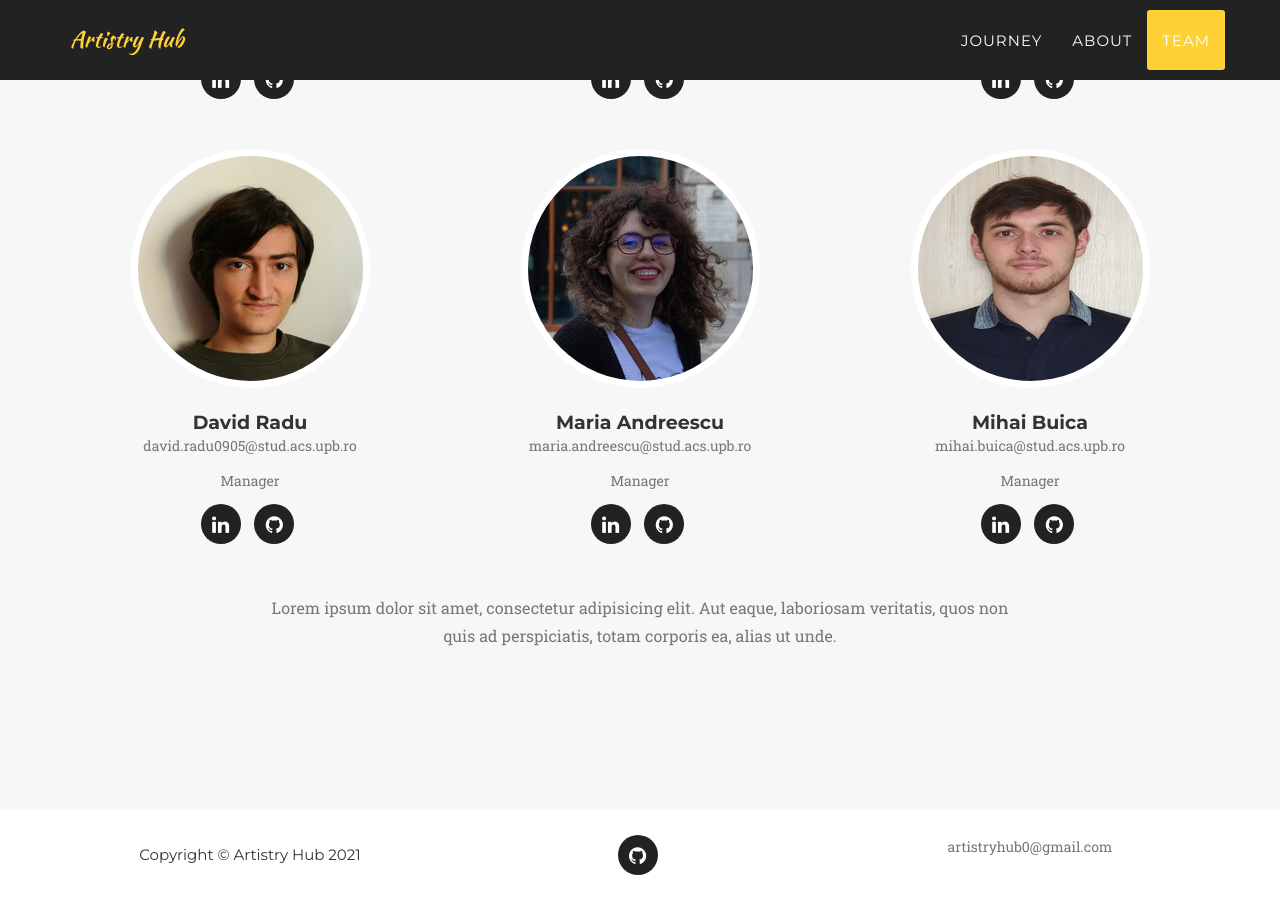
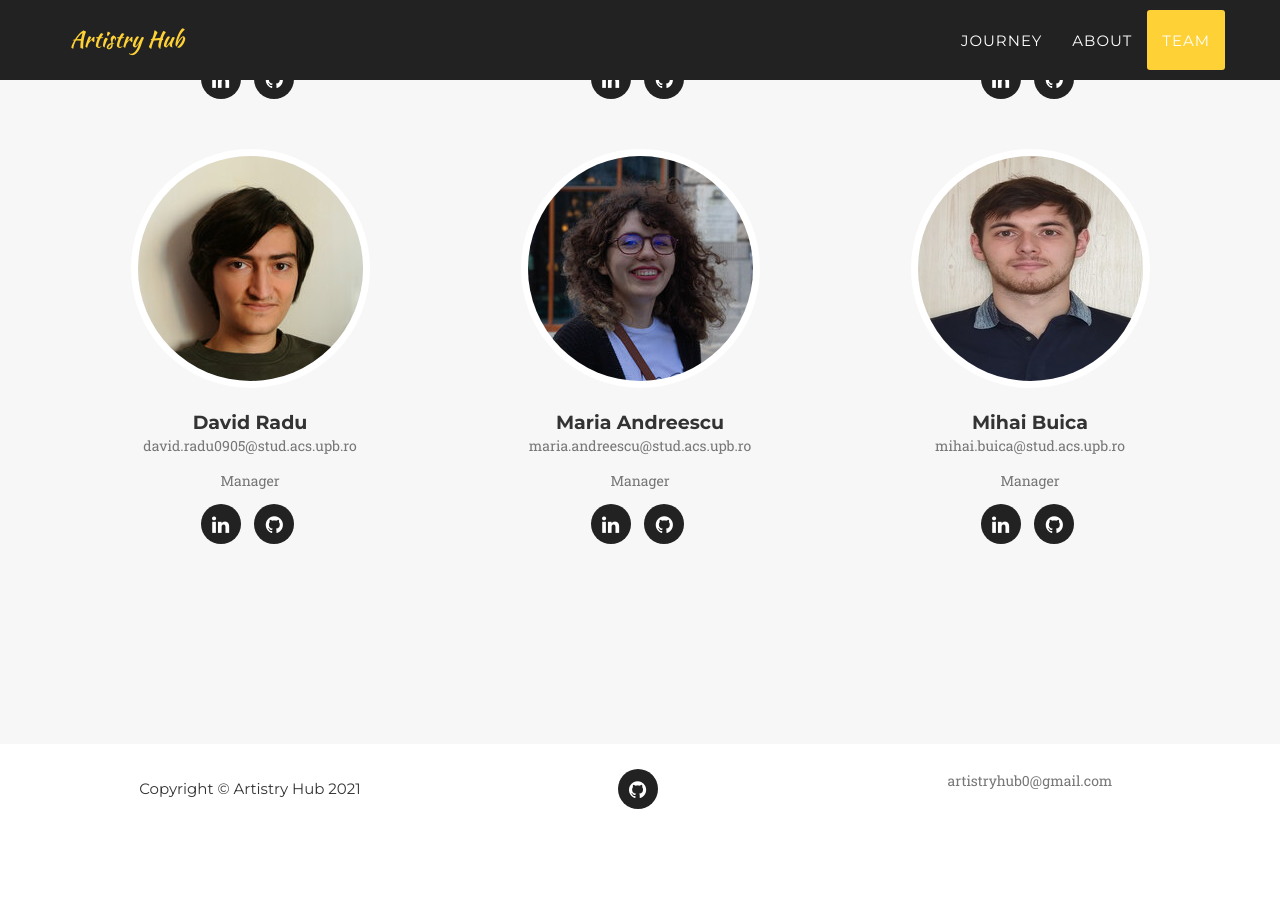
Before and after one commit to ArtistryHub/ArtistryHub, a Jekyll site: the page built from index.html, in a window 1280 px wide and 900 px high, scrolled down 3542 px. Built offline with Jekyll 4.4.1, drawn with Linux system fonts in a browser that asks for light colours; some web fonts are replaced; after the commit the page ends 4376 px from its top, so only the background shows below that.

Commit message:
team section updated - removed useless info

```diff
--- a/_includes/team.html
+++ b/_includes/team.html
@@ -29,10 +29,5 @@
                 </div>
                 {% endfor %}
             </div>
-            <div class="row">
-                <div class="col-lg-8 col-lg-offset-2 text-center">
-                    <p class="large text-muted">Lorem ipsum dolor sit amet, consectetur adipisicing elit. Aut eaque, laboriosam veritatis, quos non quis ad perspiciatis, totam corporis ea, alias ut unde.</p>
-                </div>
-            </div>
         </div>
     </section>
```
